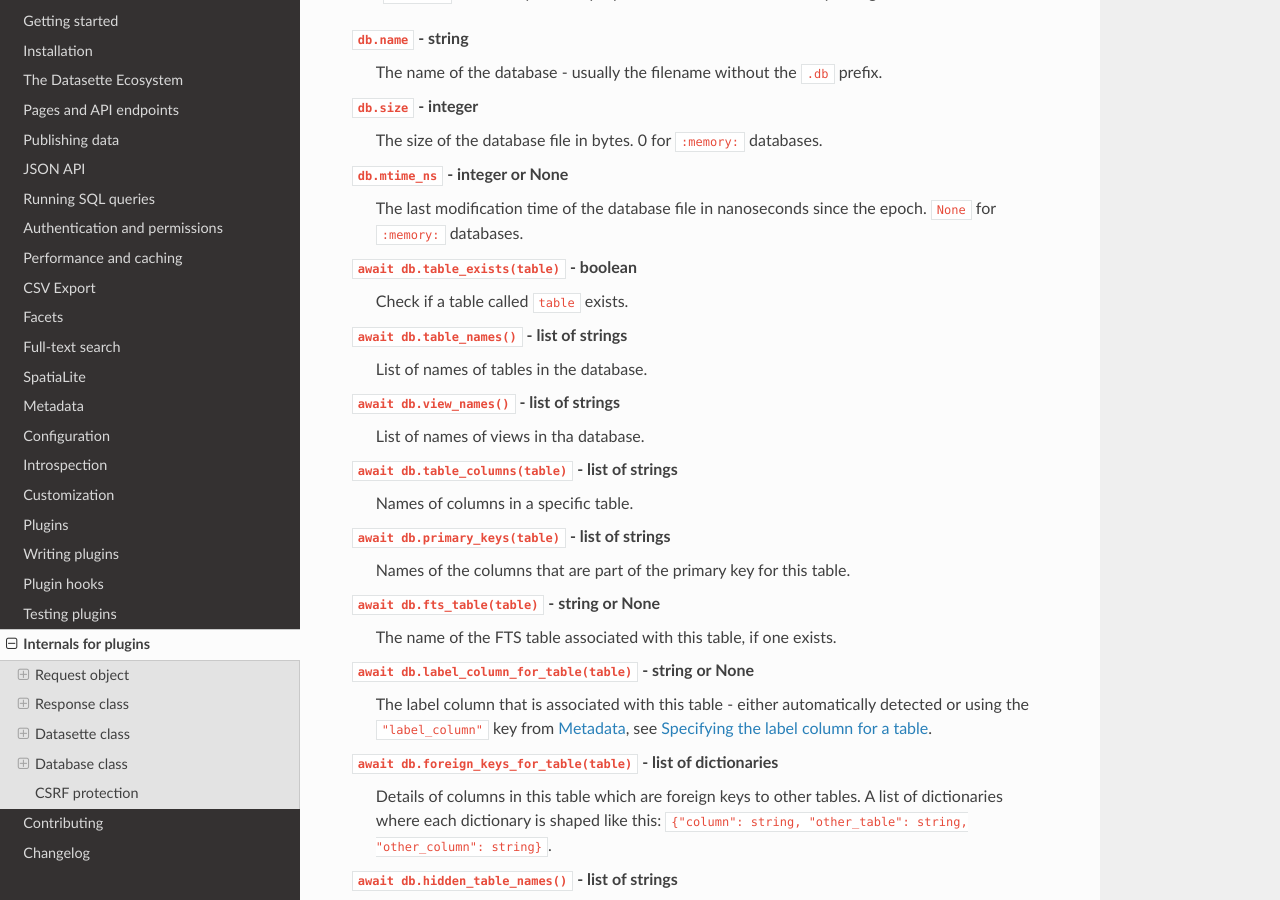
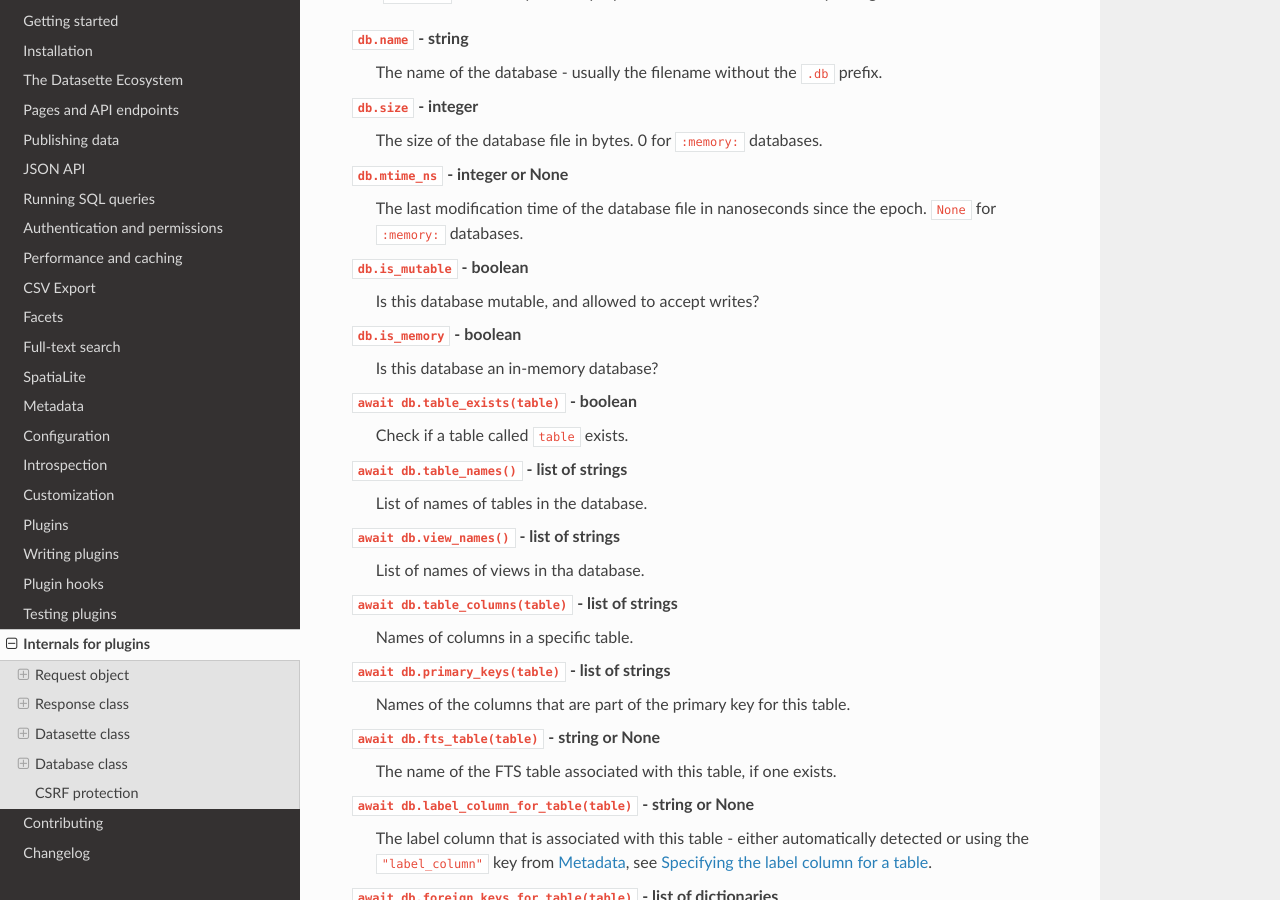
Before and after one commit to simonw/datasette, a Sphinx documentation site: the page built from docs/internals.rst, in a window 1280 px wide and 900 px high, scrolled down 11023 px. Built offline with Sphinx 7.4.7 and the Read the Docs theme 2.0.0, drawn with Linux system fonts in a browser that asks for light colours.

Commit message:
Documentation and tests for db.is_mutable

```diff
--- a/docs/internals.rst
+++ b/docs/internals.rst
@@ -480,6 +480,12 @@ The ``Database`` class also provides properties and methods for introspecting th
 ``db.mtime_ns`` - integer or None
     The last modification time of the database file in nanoseconds since the epoch. ``None`` for ``:memory:`` databases.
 
+``db.is_mutable`` - boolean
+    Is this database mutable, and allowed to accept writes?
+
+``db.is_memory`` - boolean
+    Is this database an in-memory database?
+
 ``await db.table_exists(table)`` - boolean
     Check if a table called ``table`` exists.
 
```
Also changed, not shown: 1 other file.
